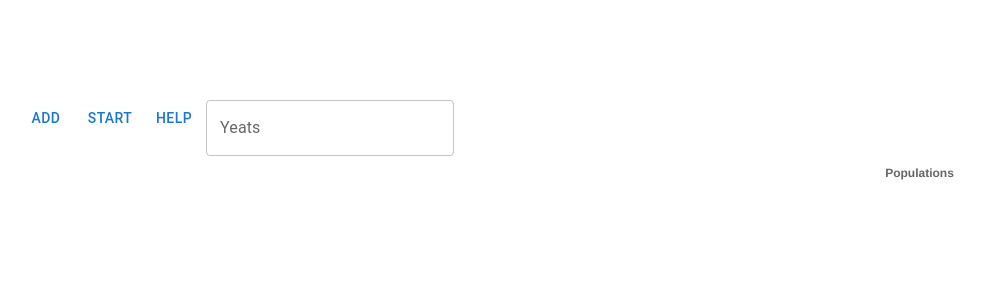
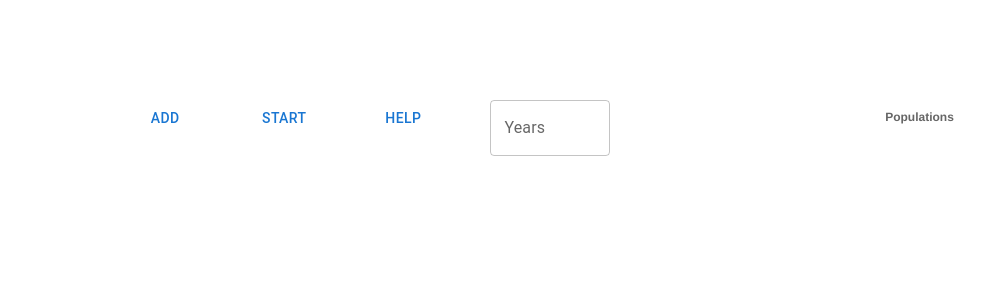
Before and after one commit to jivko25/Eco-System-Simulator, a Next.js app in the folder app/: page / in a window 1280 px wide. Shown: the top 300 px of the page, without its empty margins (86-1071 px from the left). Built offline with nearby package versions, Linux system fonts and the light colour scheme.

Commit message:
Add cosmetic fixes

```diff
--- a/app/pages/index.js
+++ b/app/pages/index.js
@@ -40,16 +40,26 @@ export default function Home() {
 
   return (
     <div className={styles.wrapper}>
-        <Button onClick={() => setOpenAddDialog(true)}>Add</Button>
-        <Button onClick={() => {console.log(animals);setAction(old => !old)}}>START</Button>
-        <Button onClick={() => setOpenHelp(true)}>Help</Button>
-        <TextField
-          label="Yeats"
-          value={years}
-          onChange={(e) => {setYears(e.target.value)}}
-        />
       <Grid container spacing={2}>
         <Grid item xs={8}>
+      <Grid container justifyContent="center">
+        <Grid item xs={2}>
+          <Button onClick={() => setOpenAddDialog(true)}>Add</Button>
+        </Grid>
+        <Grid item xs={2}>
+          <Button onClick={() => {console.log(animals);setAction(old => !old)}}>START</Button>
+        </Grid>
+        <Grid item xs={2}>
+          <Button onClick={() => setOpenHelp(true)}>Help</Button>
+        </Grid>
+        <Grid item xs={2}>
+          <TextField
+            label="Years"
+            value={years}
+            onChange={(e) => {setYears(e.target.value)}}
+          />
+        </Grid>
+      </Grid>
           {
             Object.keys(animals)?.map(item => {
               return (
--- a/app/src/components/table/Table.jsx
+++ b/app/src/components/table/Table.jsx
@@ -22,7 +22,7 @@ export default function PopulationTable({data}) {
                         {
                             element.data.map(el => {
                                 return(
-                                    <th>{el}</th>
+                                    <th>{el.toFixed(0)}</th>
                                 )
                             })
                         }
```
